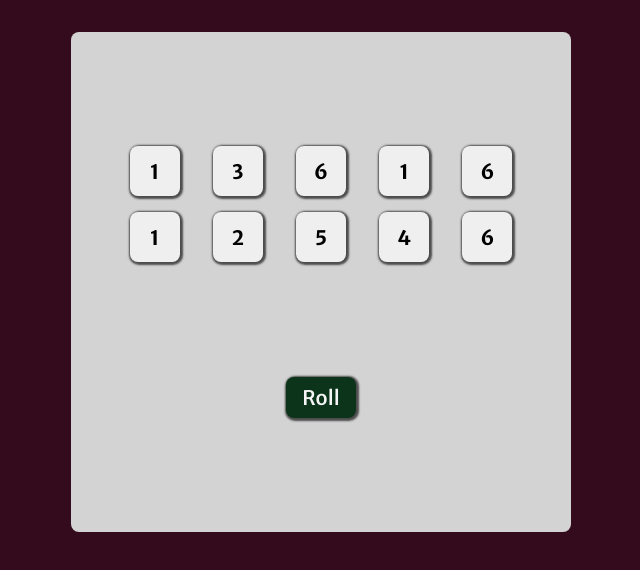
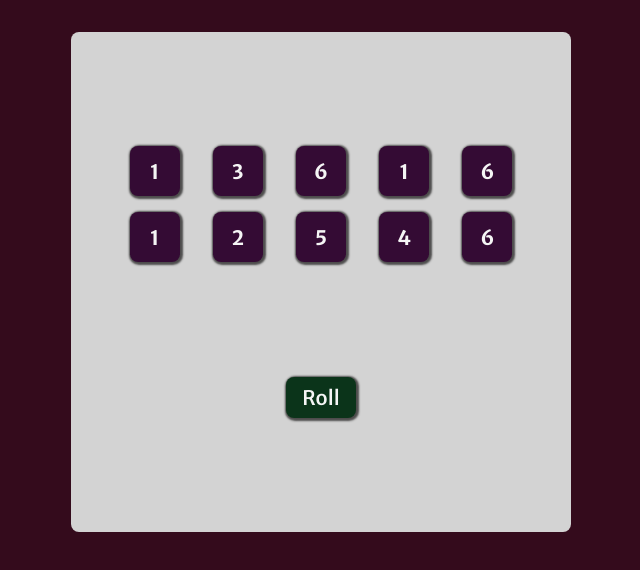
Before and after one commit to Tyriol/tenzies, a React (Vite) app: page / in a window 1280 px wide. Shown: the top 570 px of the page, without its empty margins (319-959 px from the left). Built offline with nearby package versions, Linux system fonts and the light colour scheme.

Commit message:
add style for dice held state and pass down to die component

```diff
--- a/src/App.css
+++ b/src/App.css
@@ -46,6 +46,11 @@ button {
   font-weight: 500;
 }
 
+.held {
+  background-color: #340b34;
+  color: #f5f5f5;
+}
+
 @media (min-width: 460px) {
   .game-container {
     height: 500px;
--- a/src/App.tsx
+++ b/src/App.tsx
@@ -16,7 +16,7 @@ function App() {
     return new Array(10).fill(0).map(() => ({
       id: nanoid(),
       value: Math.ceil(Math.random() * 6),
-      isHeld: false,
+      isHeld: true,
     }));
   }
 
@@ -25,7 +25,14 @@ function App() {
   }
 
   const diceElements = dice.map((die, i) => {
-    return <Die key={die.id} value={die.value} className={i === dice.length - 1 ? true : false} />;
+    return (
+      <Die
+        key={die.id}
+        value={die.value}
+        isHeld={die.isHeld}
+        lastElement={i === dice.length - 1 ? true : false}
+      />
+    );
   });
 
   return (
--- a/src/components/Die/Die.tsx
+++ b/src/components/Die/Die.tsx
@@ -1,10 +1,18 @@
 interface dieTypes {
   value: number;
-  className: Boolean;
+  lastElement: boolean;
+  isHeld: boolean;
 }
 
-export default function Die({ value, className }: dieTypes) {
-  {
-    return className ? <button className="single">{value}</button> : <button>{value}</button>;
-  }
+export default function Die({ value, lastElement, isHeld }: dieTypes) {
+  const isDiceHeld = isHeld ? "held" : "";
+  return (
+    <>
+      {lastElement ? (
+        <button className={`single ${isDiceHeld}`}>{value}</button>
+      ) : (
+        <button className={isDiceHeld}>{value}</button>
+      )}
+    </>
+  );
 }
```
